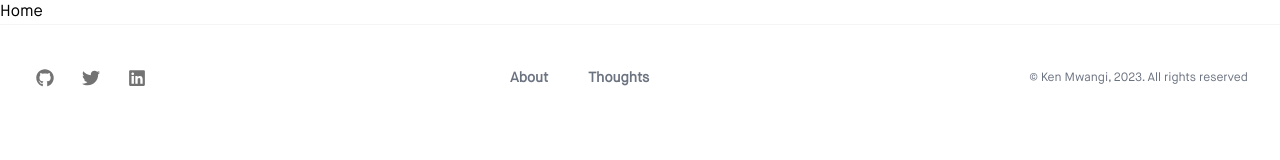
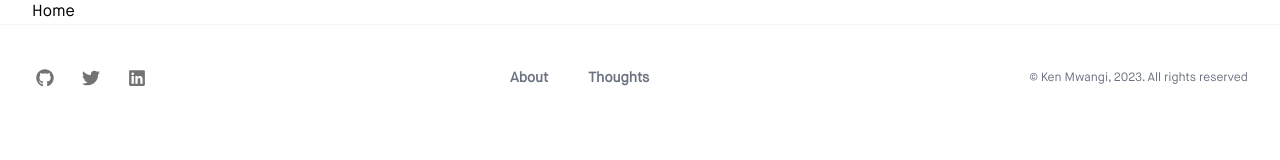
Before and after one commit to kenmwangi/ken, a Next.js app: page / in a window 1280 px wide. Shown: the top 160 px of the page. Built offline with nearby package versions, Linux system fonts and the light colour scheme.

Commit message:
Container wrapper

```diff
--- a/app/page.tsx
+++ b/app/page.tsx
@@ -1,9 +1,12 @@
 import React from "react";
+import Container from "./components/Container";
 
 const Home = () => {
   return (
     <div>
-      <h1>Home</h1>
+      <Container>
+        <h1>Home</h1>
+      </Container>
     </div>
   );
 };
```
